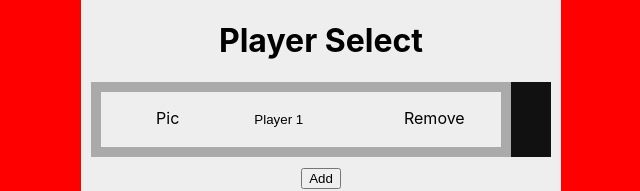
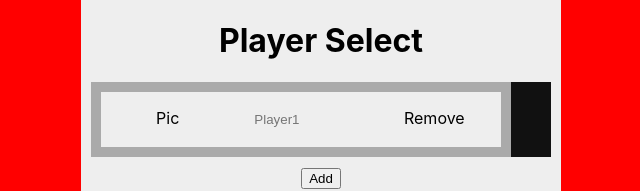
Before and after one commit to erangat-zz/turn_tracker, a React (Create React App) app: page / in a window 1280 px wide. Both pictures are taken after a click on the button "Add". Shown: the top 191 px of the page, without its empty margins (319-959 px from the left). Built offline with nearby package versions, Linux system fonts and the light colour scheme.

Commit message:
Player names start empty with placeholders

```diff
--- a/src/app/playerSelect/PlayerCard.jsx
+++ b/src/app/playerSelect/PlayerCard.jsx
@@ -55,6 +55,7 @@ class PlayerCard extends Component {
           <div className="PlayerCard-name">
             <form onSubmit={this.handleSubmit}>
               <input
+                placeholder={"Player" + this.props.id}
                 ref="inputRef"
                 type="text"
                 value={this.props.name}
--- a/src/app/playerSelect/PlayerSelect.js
+++ b/src/app/playerSelect/PlayerSelect.js
@@ -20,7 +20,7 @@ class PlayerSelect extends Component {
       players: [
         ...this.state.players,
         {
-          name: "Player " + playersAdded,
+          name: "",
           color: "#111111",
           id: playersAdded
         }
```
